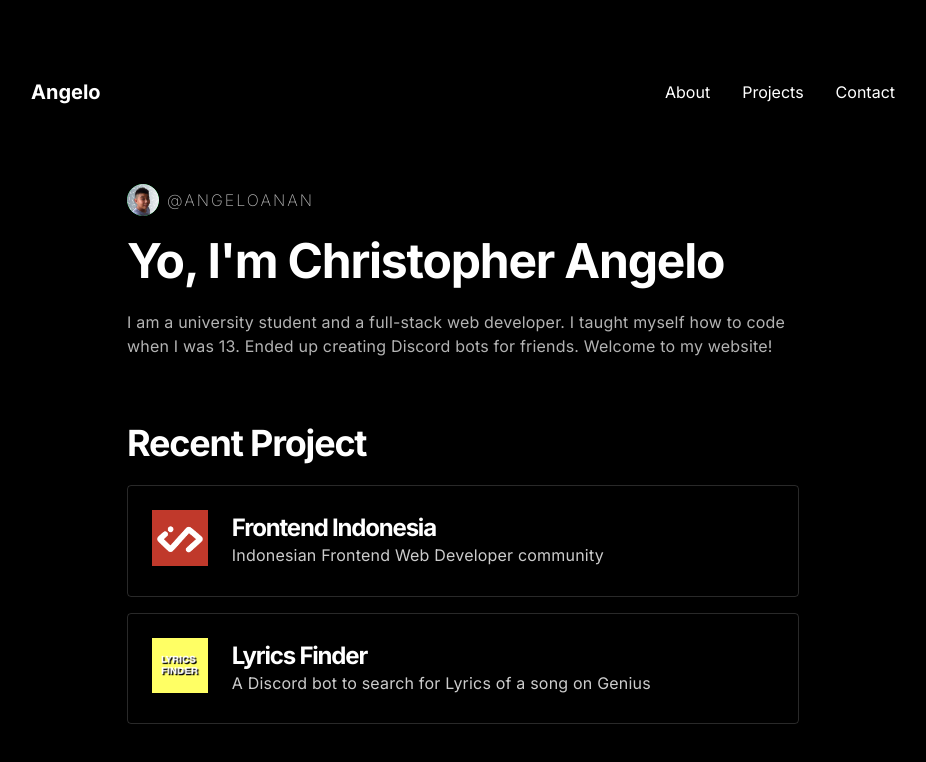
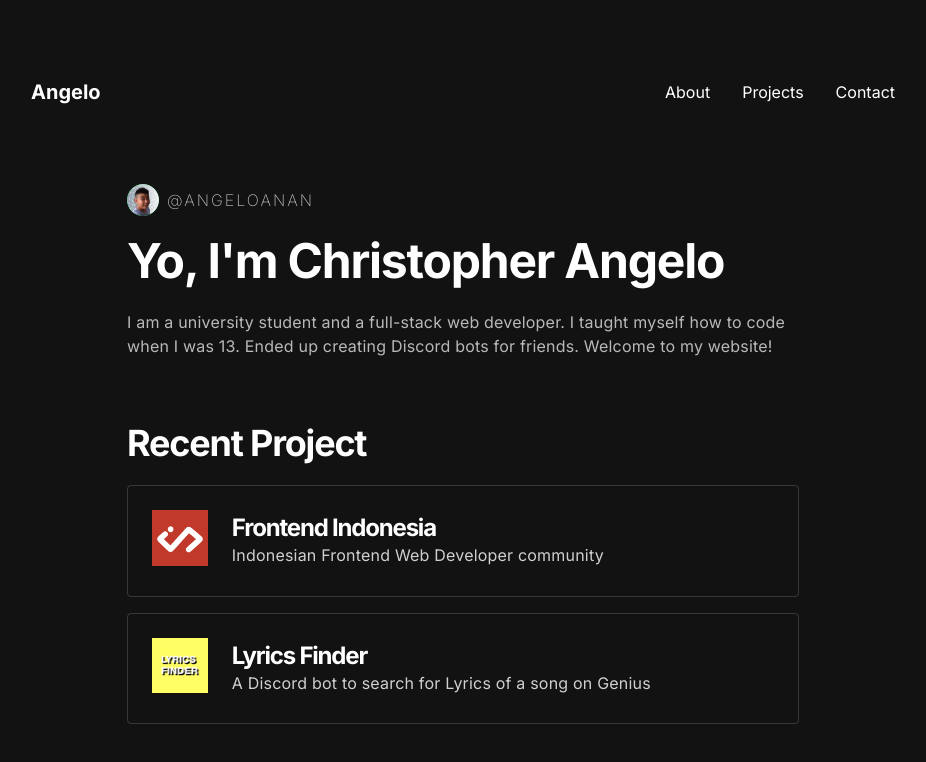
Before and after one commit to angeloanan/angeloanan.xyz, a Next.js app: page / in a window 1280 px wide. Shown: the top 762 px of the page, without its empty margins (177-1103 px from the left). Built offline with nearby package versions, Linux system fonts and the light colour scheme.

Commit message:
feat(theme): lighten the background color
The background color now uses Material theme dark mode black color

```diff
--- a/src/theme.ts
+++ b/src/theme.ts
@@ -118,7 +118,7 @@ const theme = {
   styles: {
     global: {
       body: {
-        bg: 'black',
+        bg: '#121212',
         color: 'white'
       }
     }
```
